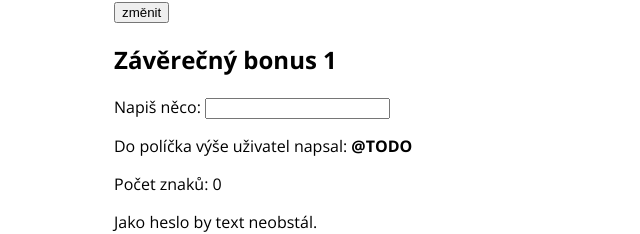
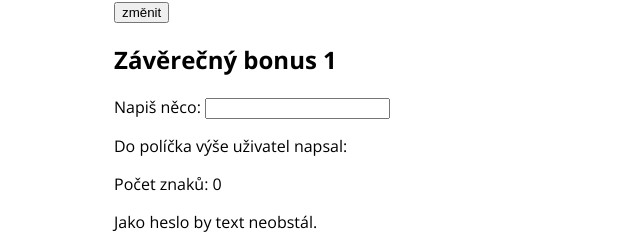
Before and after one commit to ifischerova/react__1, a React app in the folder 04_Udalosti_stav/Cviceni-React-stav-treti-pokus/: page / in a window 1280 px wide. Shown: the part 1700-1934 px from the top of the page, without its empty margins (318-958 px from the left). Built offline with nearby package versions, Linux system fonts and the light colour scheme.

Commit message:
Reseni prvniho bonusu.

```diff
--- a/04_Udalosti_stav/Cviceni-React-stav-treti-pokus/src/ZaverecnyBonus1/index.jsx
+++ b/04_Udalosti_stav/Cviceni-React-stav-treti-pokus/src/ZaverecnyBonus1/index.jsx
@@ -1,4 +1,4 @@
-import React from 'react'
+import React, { useState } from 'react'
 
 // Zadání 1: Pomocí události `change` na vstupním políčku a vlastnosti `event.target.value` ukládej do stavu, co uživatel napsal.
 // Zadání 2: Mezi tagy `<b></b>` vlož napsaný text.
@@ -6,16 +6,21 @@ import React from 'react'
 // Zadání 4. Poslední odstavec zobraz pouze v případě, že je text kratší než 8 znaků.
 
 export const ZaverecnyBonus1 = () => {
+	const [inputValue, setInputValue] = useState('');
+
 	return (
 		<>
 			<label>
-				Napiš něco: <input />
+				Napiš něco: <input type="text" onChange={() => setInputValue(event.target.value)}/>
 			</label>
 			<p>
-				Do políčka výše uživatel napsal: <b>@TODO</b>
+				Do políčka výše uživatel napsal: <b>{inputValue}</b>
 			</p>
-			<p>Počet znaků: 0</p>
+			<p>Počet znaků: {inputValue.length}</p>
+
+			{ inputValue.length < 8 && (
 			<p>Jako heslo by text neobstál.</p>
+			)}
 		</>
 	)
 }
```
